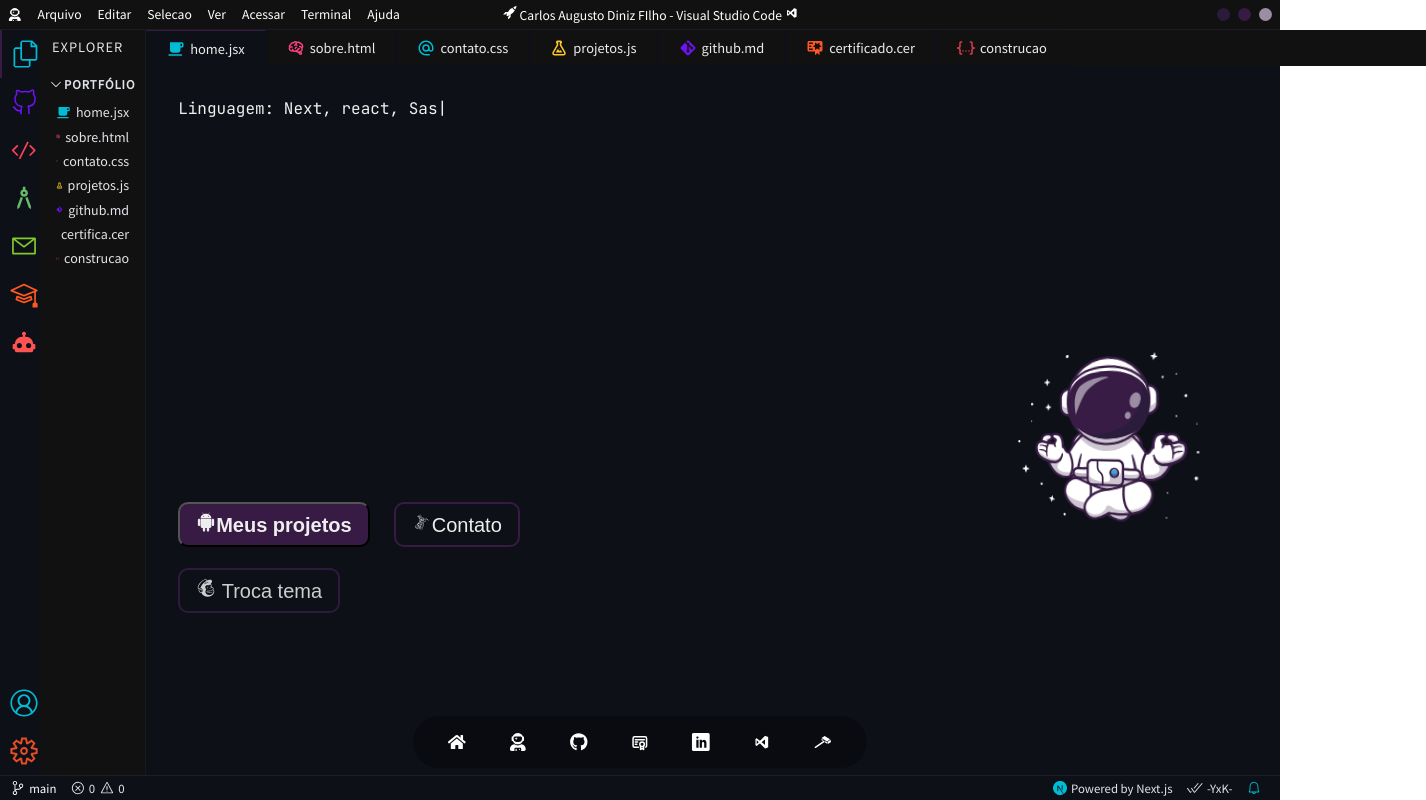
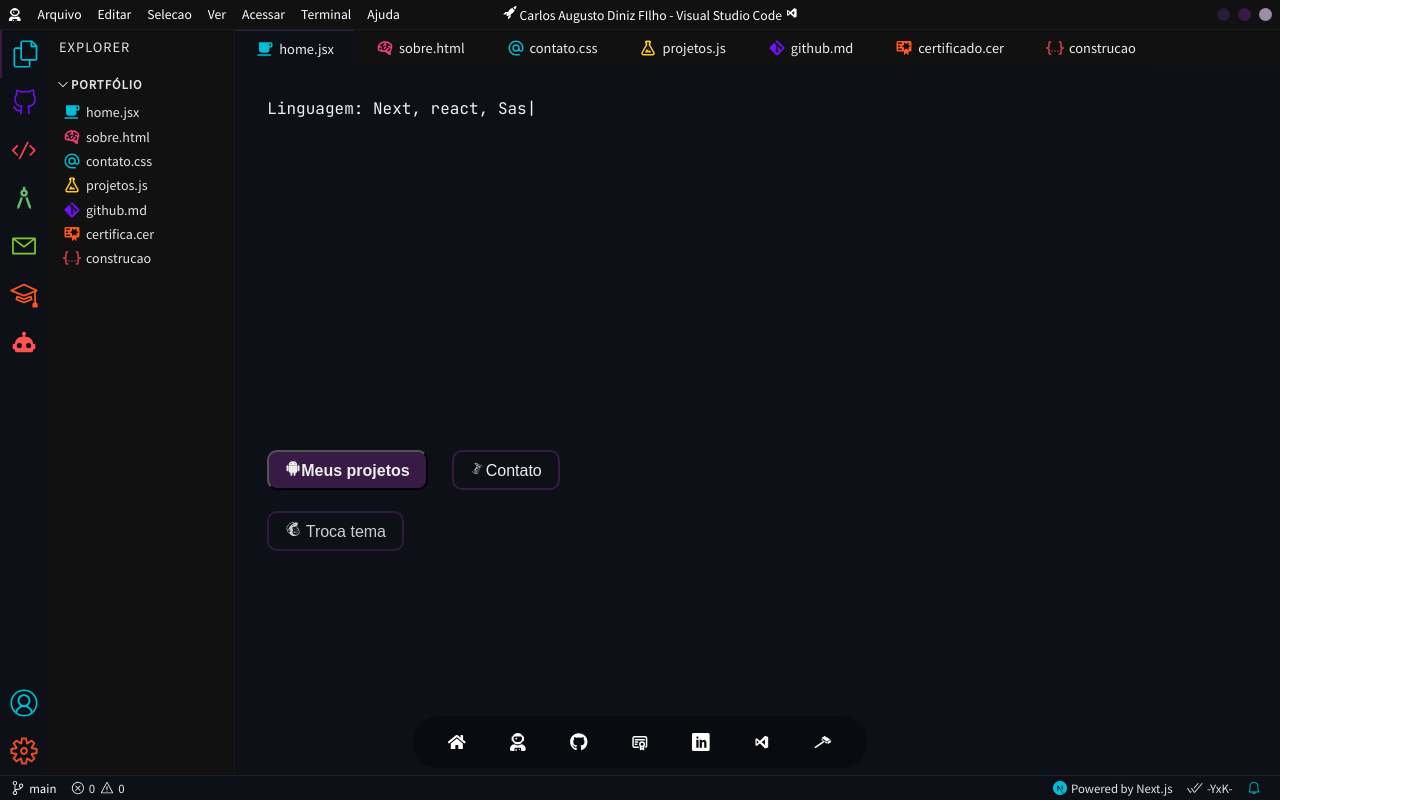
Before and after one commit to ysneshy/portfolio-carlos-filho, a Next.js app: page / in a window 1280 px wide. Shown: the whole page, 1426 px wide, since content can reach past the window. Built offline with nearby package versions, Linux system fonts and the light colour scheme.

Commit message:
upgrade50 :zap:

```diff
--- a/styles/HomePage.module.css
+++ b/styles/HomePage.module.css
@@ -6,8 +6,6 @@
   height: 75vh;
   flex-direction: column;
   position: relative;
-  min-width: 320px;
-
 }
 
 .background {
@@ -276,7 +274,7 @@
 
 }
 
-@media screen and (max-width: 320px) {
+@media screen and (min-width: 320px) {
 
   .foreground {
     margin: 0;
@@ -306,7 +304,7 @@
   }
 
   .illustration {
-    display: block;
+    display: none;
     position: absolute;
     bottom: 0;
     left: 0;
```
